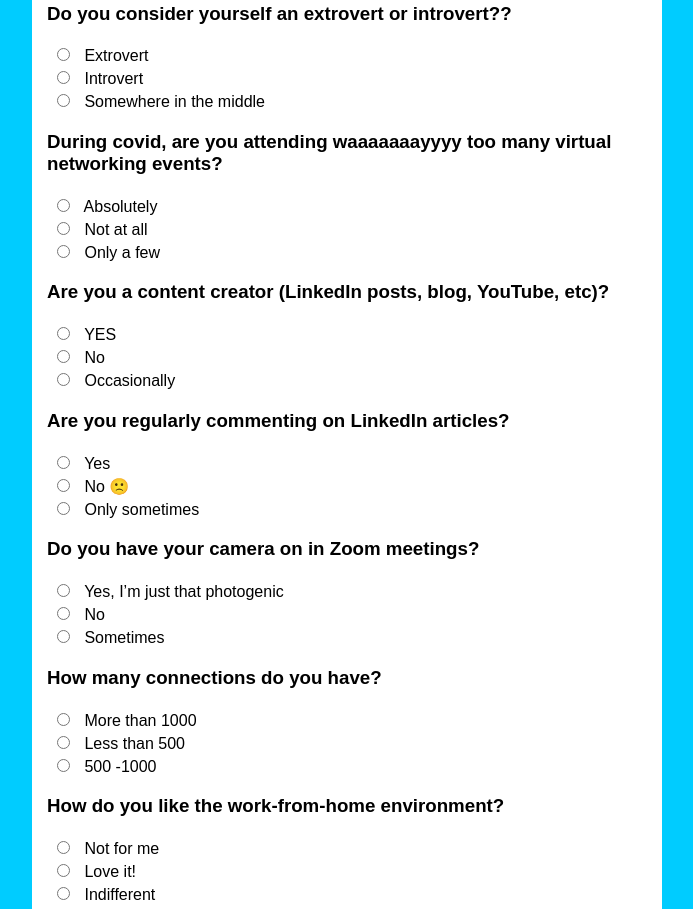
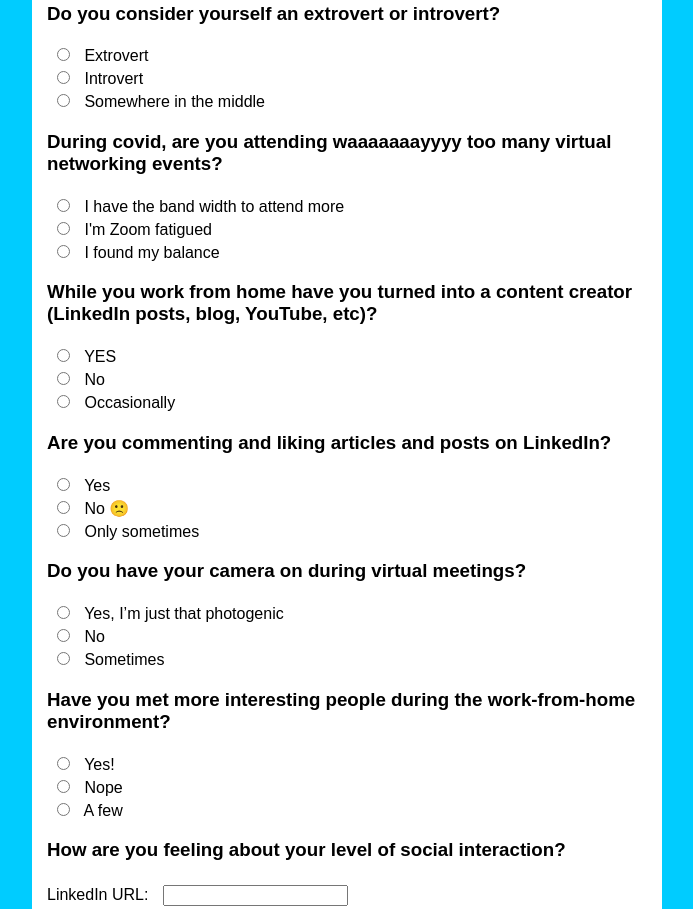
Before and after one commit to StephanieMoore14/covid-interactions, a plain HTML site: page index.html in a window 1280 px wide. Shown: the part 332-1241 px from the top of the page, without its empty margins (293-986 px from the left). Drawn offline with Linux system fonts and the light colour scheme; a script that the page names is missing.

Commit message:
new edits

```diff
--- a/index.html
+++ b/index.html
@@ -1,4 +1,3 @@
-
 <html>
   <!-- Internal stylesheet import begin -->
   <link rel="stylesheet" href="main.css">
@@ -20,7 +19,7 @@
 
     <form id="quiz">
       <!-- Question 1 -->
-      <h3>Do you consider yourself an extrovert or introvert??</h3>
+      <h3>Do you consider yourself an extrovert or introvert?</h3>
       <!-- Here are the choices for the first question. Each input tag must have the same name. For this question, the name is q1. -->
       <!-- The value is which answer the choice corresponds to. -->
       <label><input type="radio" name="q1" value="c1">
@@ -37,17 +36,17 @@
       <h3>During covid, are you attending waaaaaaayyyy too many virtual networking events?</h3>
       <!-- Choices for the second question -->
       <label><input type="radio" name="q2" value="c1">
-        Absolutely
+        I have the band width to attend more
       </label><br />
       <label><input type="radio" name="q2" value="c2">
-        Not at all
+        I'm Zoom fatigued
       </label><br />
       <label><input type="radio" name="q2" value="c3">
-        Only a few
+        I found my balance
       </label><br />
 
       <!-- Question 3 -->
-      <h3>Are you a content creator (LinkedIn posts, blog, YouTube, etc)?</h3>
+      <h3>While you work from home have you turned into a content creator (LinkedIn posts, blog, YouTube, etc)?</h3>
       <!-- Here are the choices for the third question. Notice how each input tag has the same name (q2), but a different name than the previous question. -->
       <label><input type="radio" name="q3" value="c1">
         YES
@@ -60,7 +59,7 @@
       </label><br />
 
       <!-- Question 4 -->
-      <h3>Are you regularly commenting on LinkedIn articles?</h3>
+      <h3>Are you commenting and liking articles and posts on LinkedIn?</h3>
       <!-- Choices for the fourth question -->
       <label><input type="radio" name="q4" value="c1">
         Yes
@@ -73,7 +72,7 @@
       </label><br />
 
       <!-- Question 5 -->
-      <h3>Do you have your camera on in Zoom meetings?</h3>
+      <h3>Do you have your camera on during virtual meetings?</h3>
       <!-- Choices for the fifth question -->
       <label><input type="radio" name="q5" value="c1">
         Yes, I’m just that photogenic
@@ -86,9 +85,9 @@
       </label><br />
 
       <!-- Question 6 -->
-      <h3>How many connections do you have?</h3>
+      <!-- <h3>CHANGE THIS QUESTION/ DELETE</h3>
       <!-- Choices for the sixth question -->
-      <label><input type="radio" name="q6" value="c1">
+      <!-- <label><input type="radio" name="q6" value="c1">
         More than 1000
       </label><br />
       <label><input type="radio" name="q6" value="c2">
@@ -96,19 +95,19 @@
       </label><br />
       <label><input type="radio" name="q6" value="c3">
         500 -1000
-      </label><br />
+      </label><br /> -->
 
       <!-- Question 7 -->
-      <h3>How do you like the work-from-home environment?</h3>
+      <h3>Have you met more interesting people during the work-from-home environment?</h3>
       <!-- Choices for the seventh question -->
       <label><input type="radio" name="q7" value="c1">
-        Not for me
+        Yes!
       </label><br />
       <label><input type="radio" name="q7" value="c2">
-        Love it!
+        Nope
       </label><br />
       <label><input type="radio" name="q7" value="c3">
-        Indifferent
+        A few
       </label><br />
 
       <!--NLP Free Response-->
--- a/survey.js
+++ b/survey.js
@@ -25,7 +25,7 @@
 
     if (choices[i].name == 'link') {
       var link = choices[i].value;
-        localStorage.setItem("link", link);  // Save Free Response Question
+      localStorage.setItem("LinkedIn", link);  // Save Free Response Question
     }
     if (choices[i].name == 'feeling') {
       var response = choices[i].value;
@@ -50,7 +50,7 @@
   var answerbox = document.getElementById('answer');
 
   // Create Responses
-    var response = localStorage.getItem('response') + localStorage.getItem('link');
+  var response = localStorage.getItem('user answer')
   if (max_score == 'c1'){ // Extroverted
     response += "You're a star networker! You love to speak to people and networking is your passion.  Continue to build strong networks and relationships.<br><br>";
     response += "Here are some ways you can improve your network: <br>";
```
Lines whose indentation alone changed are shown as unchanged.
